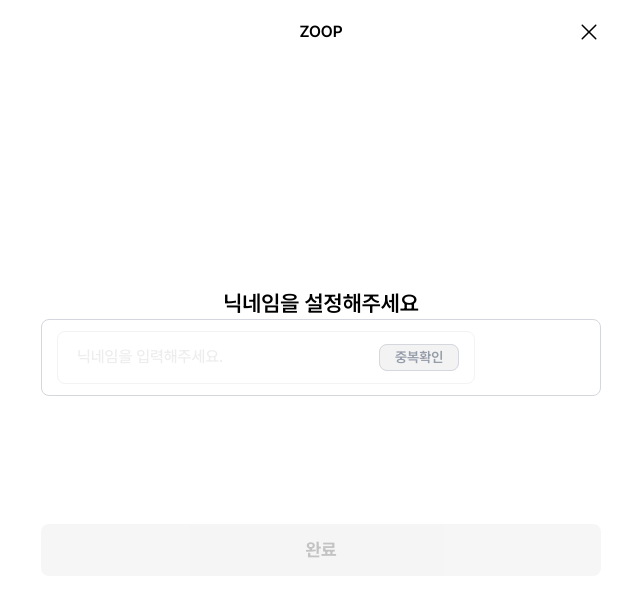
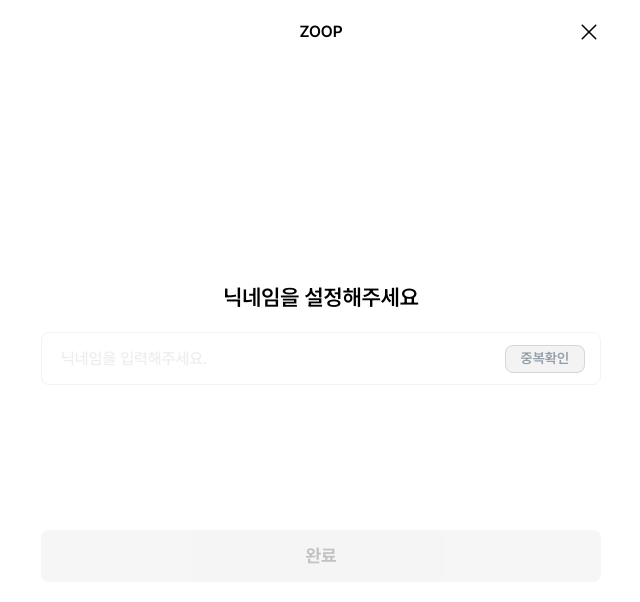
Before and after one commit to FC-DEV3-Final-Project/zoop-frontend, a Next.js app: page /login/set-nickname in a window 1280 px wide. Shown: the top 602 px of the page, without its empty margins (319-959 px from the left). Built offline with nearby package versions, Linux system fonts and the light colour scheme; no server answers.

Commit message:
refactor: nicknameInput 컴포넌트 반영함

```diff
--- a/src/app/login/set-nickname/page.tsx
+++ b/src/app/login/set-nickname/page.tsx
@@ -51,19 +51,13 @@ const Page = () => {
         <Header.Close onCloseClick={() => alert("닫기 클릭")} />
       </Header>
       <div className="flex h-screen w-full flex-col items-center justify-center bg-white px-5 pt-16">
-        <span className="text-center text-title5">닉네임을 설정해주세요</span>
-
-        <div
-          className={`flex items-center justify-between self-stretch rounded-small px-4 py-3 outline outline-1 outline-offset-[-1px] outline-gray-500-alternative`}
-        >
+        <span className="mb-5 text-center text-title5">닉네임을 설정해주세요</span>
         <NicknameInput
           nickname={nickname}
           setNickname={setNickname}
           isValid={isValid}
           setIsValid={setIsValid}
         />
-        </div>
-        {/* 버튼 */}
         <Button
           variant={"default"}
           className="mt-32 w-full"
```
Lines whose indentation alone changed are shown as unchanged.
